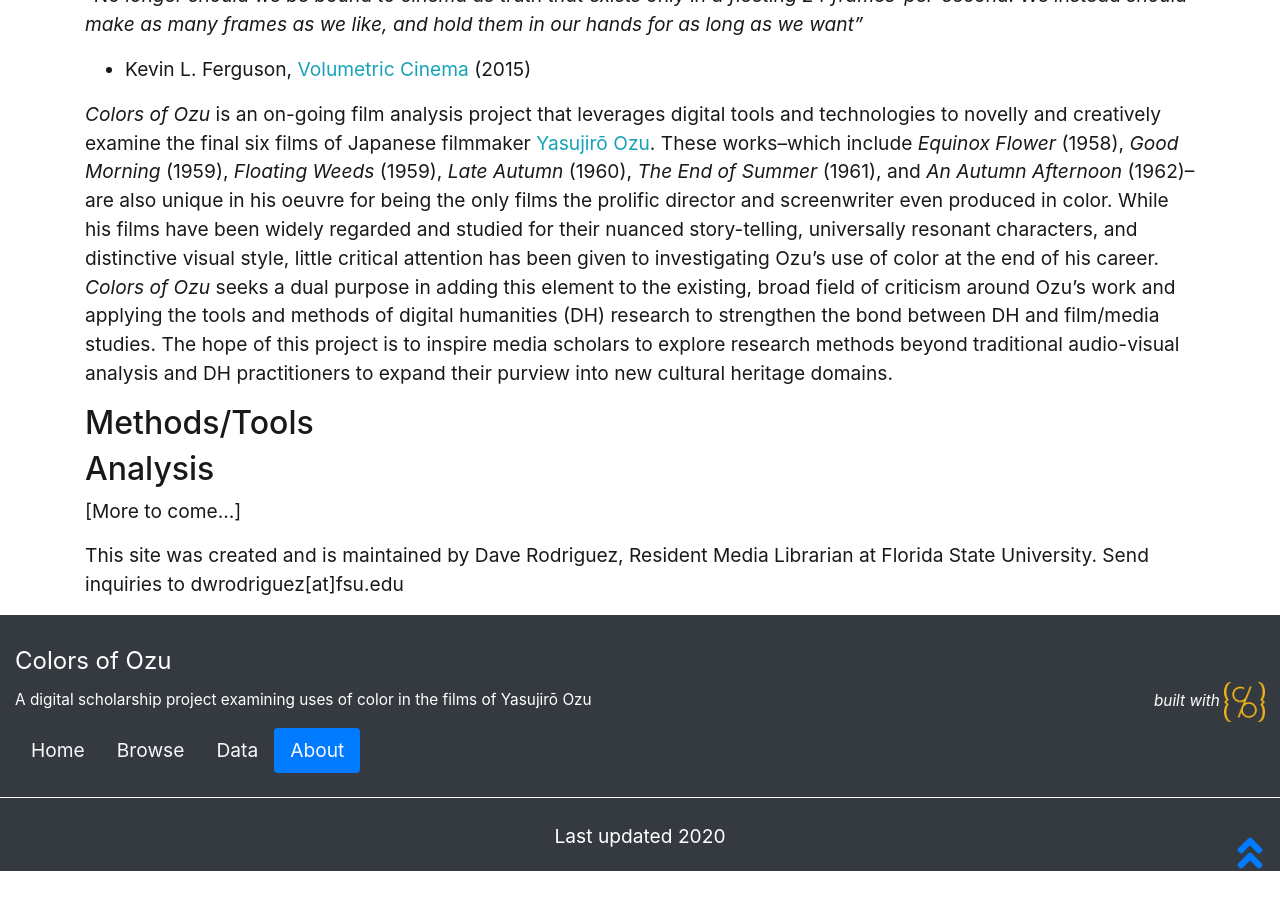
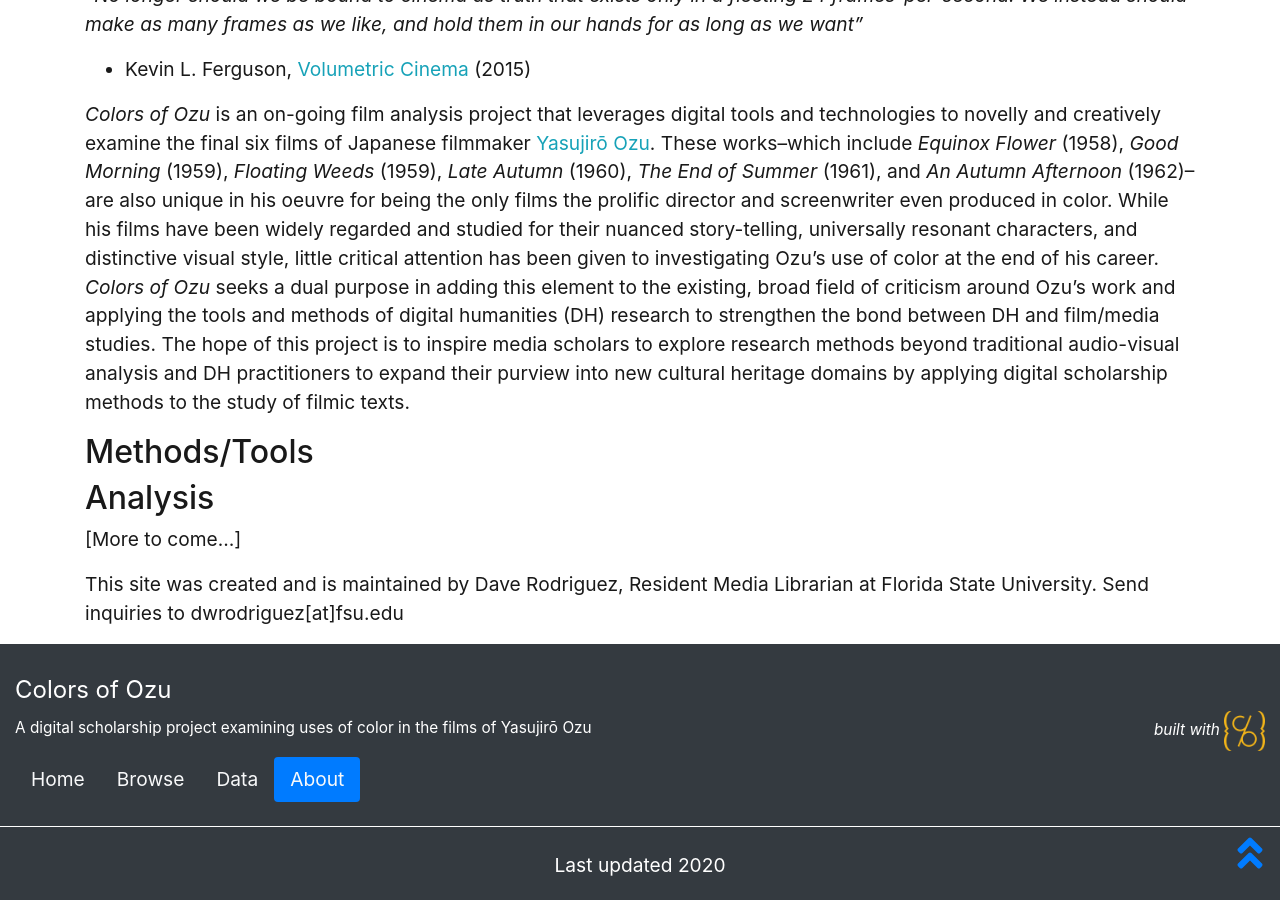
Before and after one commit to drodz11/colors-of-ozu, a Jekyll site: the page built from pages/about.md, in a window 1280 px wide and 900 px high, scrolled down 571 px. Built offline with Jekyll 4.4.1, drawn with Linux system fonts in a browser that asks for light colours; before the commit the page ends 1442 px from its top, so only the background shows below that.

Commit message:
updated final about sec

```diff
--- a/pages/about.md
+++ b/pages/about.md
@@ -18,7 +18,7 @@
 We instead should make as many frames as we like, and hold them in our hands for as long as we want"_
 - Kevin L. Ferguson, [Volumetric Cinema](http://mediacommons.org/intransition/2015/03/10/volumetric-cinema) (2015)
 
-_Colors of Ozu_ is an on-going film analysis project that leverages digital tools and technologies to novelly and creatively examine the final six films of Japanese filmmaker [Yasujirō Ozu](https://en.wikipedia.org/wiki/Yasujir%C5%8D_Ozu). These works--which include _Equinox Flower_ (1958), _Good Morning_ (1959), _Floating Weeds_ (1959), _Late Autumn_ (1960), _The End of Summer_ (1961), and _An Autumn Afternoon_ (1962)--are also unique in his oeuvre for being the only films the prolific director and screenwriter even produced in color. While his films have been widely regarded and studied for their nuanced story-telling, universally resonant characters, and distinctive visual style, little critical attention has been given to investigating Ozu's use of color at the end of his career. _Colors of Ozu_ seeks a dual purpose in adding this element to the existing, broad field of criticism around Ozu's work and applying the tools and methods of digital humanities (DH) research to strengthen the bond between DH and film/media studies. The hope of this project is to inspire media scholars to explore research methods beyond traditional audio-visual analysis and DH practitioners to expand their purview into new cultural heritage domains.
+_Colors of Ozu_ is an on-going film analysis project that leverages digital tools and technologies to novelly and creatively examine the final six films of Japanese filmmaker [Yasujirō Ozu](https://en.wikipedia.org/wiki/Yasujir%C5%8D_Ozu). These works--which include _Equinox Flower_ (1958), _Good Morning_ (1959), _Floating Weeds_ (1959), _Late Autumn_ (1960), _The End of Summer_ (1961), and _An Autumn Afternoon_ (1962)--are also unique in his oeuvre for being the only films the prolific director and screenwriter even produced in color. While his films have been widely regarded and studied for their nuanced story-telling, universally resonant characters, and distinctive visual style, little critical attention has been given to investigating Ozu's use of color at the end of his career. _Colors of Ozu_ seeks a dual purpose in adding this element to the existing, broad field of criticism around Ozu's work and applying the tools and methods of digital humanities (DH) research to strengthen the bond between DH and film/media studies. The hope of this project is to inspire media scholars to explore research methods beyond traditional audio-visual analysis and DH practitioners to expand their purview into new cultural heritage domains by applying digital scholarship methods to the study of filmic texts.
 
 ## Methods/Tools
 
```
